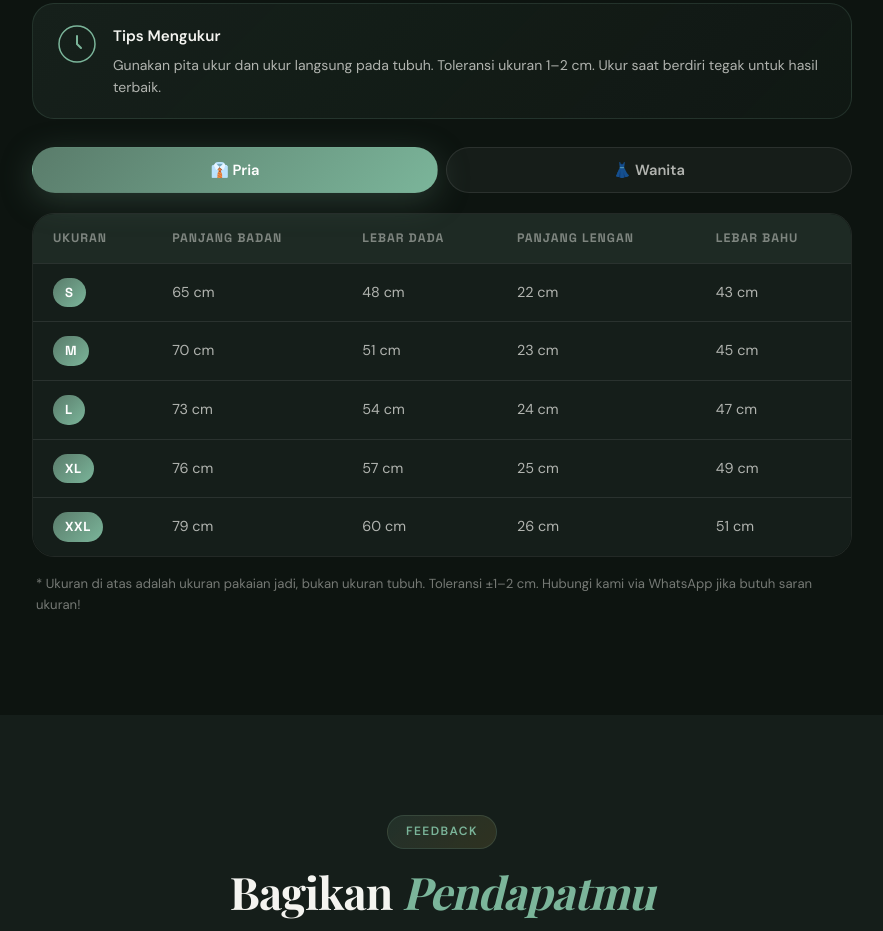
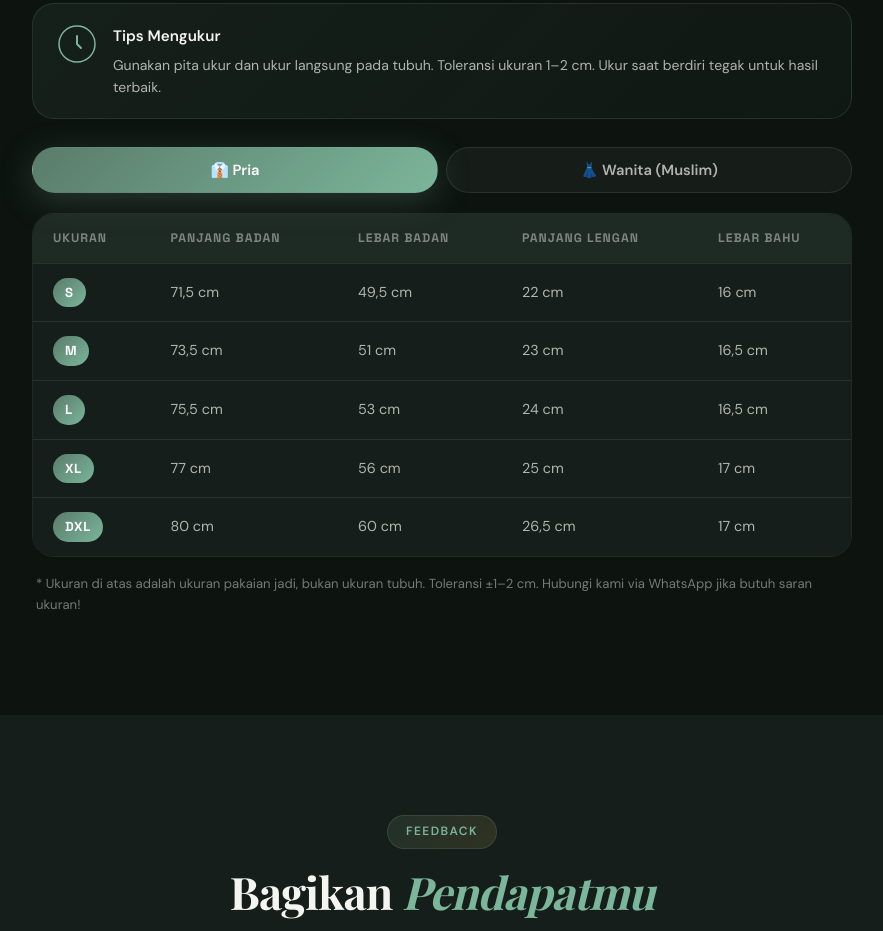
Before and after one commit to sibabayoga/Yogaclothing, a plain HTML site: page index.html in a window 1280 px wide. Shown: the part 4284-5215 px from the top of the page, without its empty margins (198-1081 px from the left). Drawn offline with nearby package versions, Linux system fonts and the light colour scheme; a web font is replaced by a local one.

Commit message:
Update: Men size chart from handwritten notes and Women size chart to Muslim version with updated lengths

```diff
--- a/index.html
+++ b/index.html
@@ -827,7 +827,7 @@
         <!-- Gender tabs -->
         <div class="size-tabs">
           <button class="size-tab active" id="tabPria" onclick="switchSizeTab('pria')">👔 Pria</button>
-          <button class="size-tab" id="tabWanita" onclick="switchSizeTab('wanita')">👗 Wanita</button>
+          <button class="size-tab" id="tabWanita" onclick="switchSizeTab('wanita')">👗 Wanita (Muslim)</button>
         </div>
 
         <!-- Pria table -->
@@ -837,7 +837,7 @@
               <tr>
                 <th>Ukuran</th>
                 <th>Panjang Badan</th>
-                <th>Lebar Dada</th>
+                <th>Lebar Badan</th>
                 <th>Panjang Lengan</th>
                 <th>Lebar Bahu</th>
               </tr>
@@ -845,38 +845,38 @@
             <tbody>
               <tr>
                 <td><span class="size-badge">S</span></td>
-                <td>65 cm</td>
-                <td>48 cm</td>
+                <td>71,5 cm</td>
+                <td>49,5 cm</td>
                 <td>22 cm</td>
-                <td>43 cm</td>
+                <td>16 cm</td>
               </tr>
               <tr>
                 <td><span class="size-badge">M</span></td>
-                <td>70 cm</td>
+                <td>73,5 cm</td>
                 <td>51 cm</td>
                 <td>23 cm</td>
-                <td>45 cm</td>
+                <td>16,5 cm</td>
               </tr>
               <tr>
                 <td><span class="size-badge">L</span></td>
-                <td>73 cm</td>
-                <td>54 cm</td>
+                <td>75,5 cm</td>
+                <td>53 cm</td>
                 <td>24 cm</td>
-                <td>47 cm</td>
+                <td>16,5 cm</td>
               </tr>
               <tr>
                 <td><span class="size-badge">XL</span></td>
-                <td>76 cm</td>
-                <td>57 cm</td>
+                <td>77 cm</td>
+                <td>56 cm</td>
                 <td>25 cm</td>
-                <td>49 cm</td>
+                <td>17 cm</td>
               </tr>
               <tr>
-                <td><span class="size-badge">XXL</span></td>
-                <td>79 cm</td>
+                <td><span class="size-badge">DXL</span></td>
+                <td>80 cm</td>
                 <td>60 cm</td>
-                <td>26 cm</td>
-                <td>51 cm</td>
+                <td>26,5 cm</td>
+                <td>17 cm</td>
               </tr>
             </tbody>
           </table>
@@ -899,42 +899,42 @@
                 <td><span class="size-badge">XS</span></td>
                 <td>44 cm</td>
                 <td>46 cm</td>
-                <td>72 cm</td>
+                <td>76 cm</td>
                 <td>64 cm</td>
               </tr>
               <tr>
                 <td><span class="size-badge">S</span></td>
                 <td>46 cm</td>
                 <td>48 cm</td>
-                <td>74 cm</td>
+                <td>78 cm</td>
                 <td>65 cm</td>
               </tr>
               <tr>
                 <td><span class="size-badge">M</span></td>
                 <td>48 cm</td>
                 <td>51 cm</td>
-                <td>76 cm</td>
+                <td>80 cm</td>
                 <td>66 cm</td>
               </tr>
               <tr>
                 <td><span class="size-badge">L</span></td>
                 <td>51 cm</td>
                 <td>54 cm</td>
-                <td>78 cm</td>
+                <td>82 cm</td>
                 <td>67 cm</td>
               </tr>
               <tr>
                 <td><span class="size-badge">XL</span></td>
                 <td>53 cm</td>
                 <td>56 cm</td>
-                <td>80 cm</td>
+                <td>84 cm</td>
                 <td>68 cm</td>
               </tr>
               <tr>
                 <td><span class="size-badge">DXL</span></td>
                 <td>56 cm</td>
                 <td>59 cm</td>
-                <td>83 cm</td>
+                <td>86 cm</td>
                 <td>69 cm</td>
               </tr>
             </tbody>
@@ -953,7 +953,8 @@
       <div class="section-header">
         <span class="section-badge">Feedback</span>
         <h2 class="section-title">Bagikan <em>Pendapatmu</em></h2>
-        <p class="section-desc">Masukan Anda sangat berarti untuk kami. Bantu kami terus berkembang dengan berbagi pengalaman Anda.</p>
+        <p class="section-desc">Masukan Anda sangat berarti untuk kami. Bantu kami terus berkembang dengan berbagi
+          pengalaman Anda.</p>
       </div>
       <div class="feedback-wrapper">
         <form class="feedback-form" id="feedbackForm">
@@ -974,10 +975,12 @@
           </div>
           <div class="form-group">
             <label class="form-label" for="inputFeedback">Feedback Spesifik <span class="form-required">*</span></label>
-            <textarea id="inputFeedback" class="form-textarea" rows="4" placeholder="Ceritakan pengalaman Anda tentang kenyamanan, desain, ukuran, kualitas bahan, dll..."></textarea>
+            <textarea id="inputFeedback" class="form-textarea" rows="4"
+              placeholder="Ceritakan pengalaman Anda tentang kenyamanan, desain, ukuran, kualitas bahan, dll..."></textarea>
           </div>
           <button type="submit" class="feedback-submit-btn" id="feedbackSubmitBtn">
-            <svg width="18" height="18" viewBox="0 0 24 24" fill="none" stroke="currentColor" stroke-width="2.5" stroke-linecap="round" stroke-linejoin="round">
+            <svg width="18" height="18" viewBox="0 0 24 24" fill="none" stroke="currentColor" stroke-width="2.5"
+              stroke-linecap="round" stroke-linejoin="round">
               <line x1="22" y1="2" x2="11" y2="13"></line>
               <polygon points="22 2 15 22 11 13 2 9 22 2"></polygon>
             </svg>
@@ -1019,9 +1022,7 @@
           <iframe
             src="https://www.google.com/maps/embed?pb=!1m18!1m12!1m3!1d3953.7800060804977!2d110.6691976!3d-7.6620087!2m3!1f0!2f0!3f0!3m2!1i1024!2i768!4f13.1!3m3!1m2!1s0x2e7a4194c0d5da1d%3A0x7775f057b0c1200b!2sYOGA+CLOTHING!5e0!3m2!1sid!2sid!4v1741960000000"
             width="100%" height="400" style="border:0;" allowfullscreen="" loading="lazy"
-            referrerpolicy="no-referrer-when-downgrade"
-            id="googleMapIframe"
-            title="Lokasi Yoga Clothing">
+            referrerpolicy="no-referrer-when-downgrade" id="googleMapIframe" title="Lokasi Yoga Clothing">
           </iframe>
         </div>
         <div class="location-info">
@@ -1030,7 +1031,8 @@
             <div>
               <h4>Alamat</h4>
               <p>Kunjungi toko kami untuk melihat koleksi secara langsung</p>
-              <a href="https://maps.app.goo.gl/cjczzr6dEfwYRmEM8" target="_blank" rel="noopener" class="loc-link">Buka di Google Maps →</a>
+              <a href="https://maps.app.goo.gl/cjczzr6dEfwYRmEM8" target="_blank" rel="noopener" class="loc-link">Buka
+                di Google Maps →</a>
             </div>
           </div>
           <div class="loc-item">
@@ -1045,7 +1047,8 @@
             <div>
               <h4>Hubungi Kami</h4>
               <p>Chat via WhatsApp untuk pemesanan &amp; konsultasi</p>
-              <a href="https://wa.me/6285879956811" target="_blank" rel="noopener" class="loc-link">+62 858-7995-6811 →</a>
+              <a href="https://wa.me/6285879956811" target="_blank" rel="noopener" class="loc-link">+62 858-7995-6811
+                →</a>
             </div>
           </div>
         </div>
```
